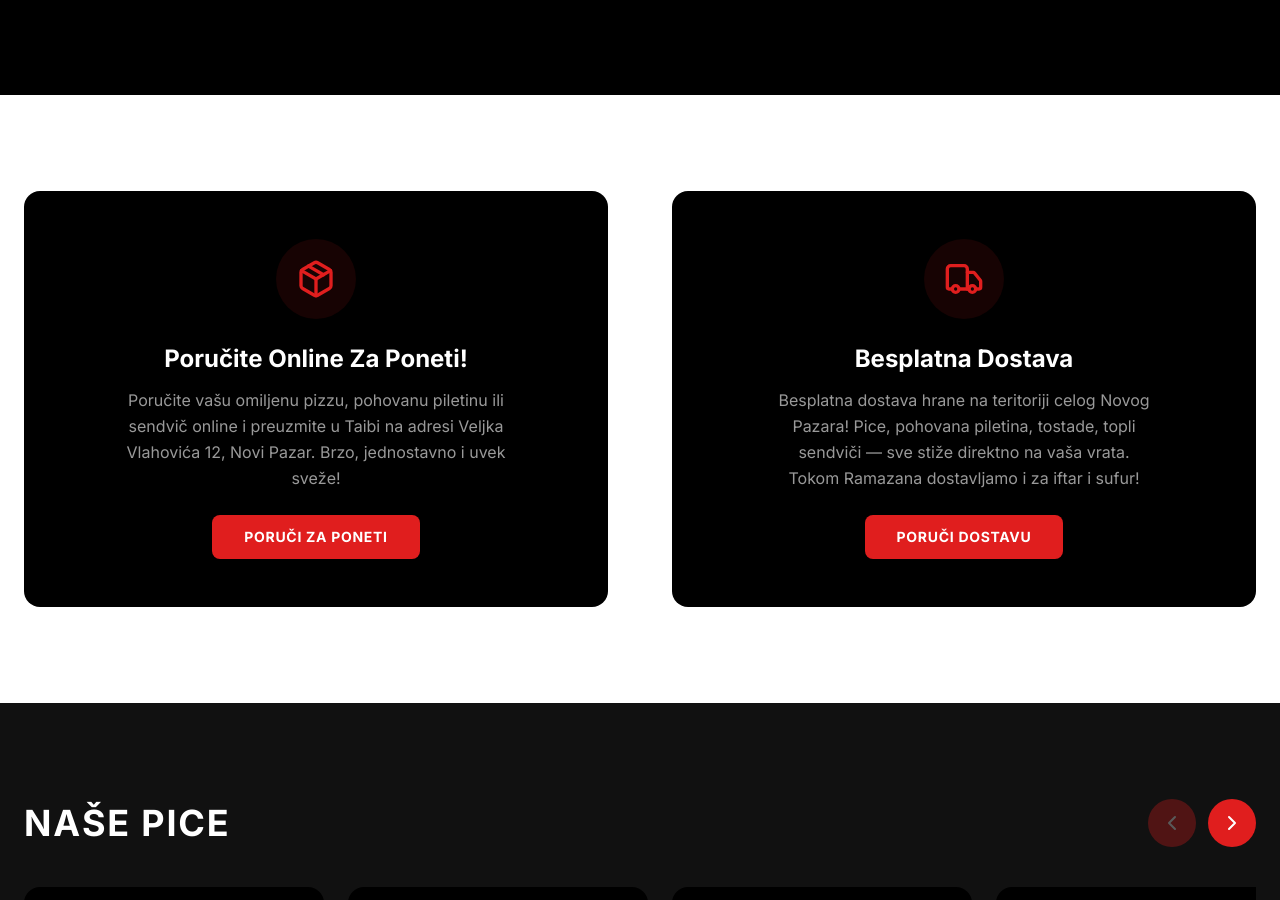
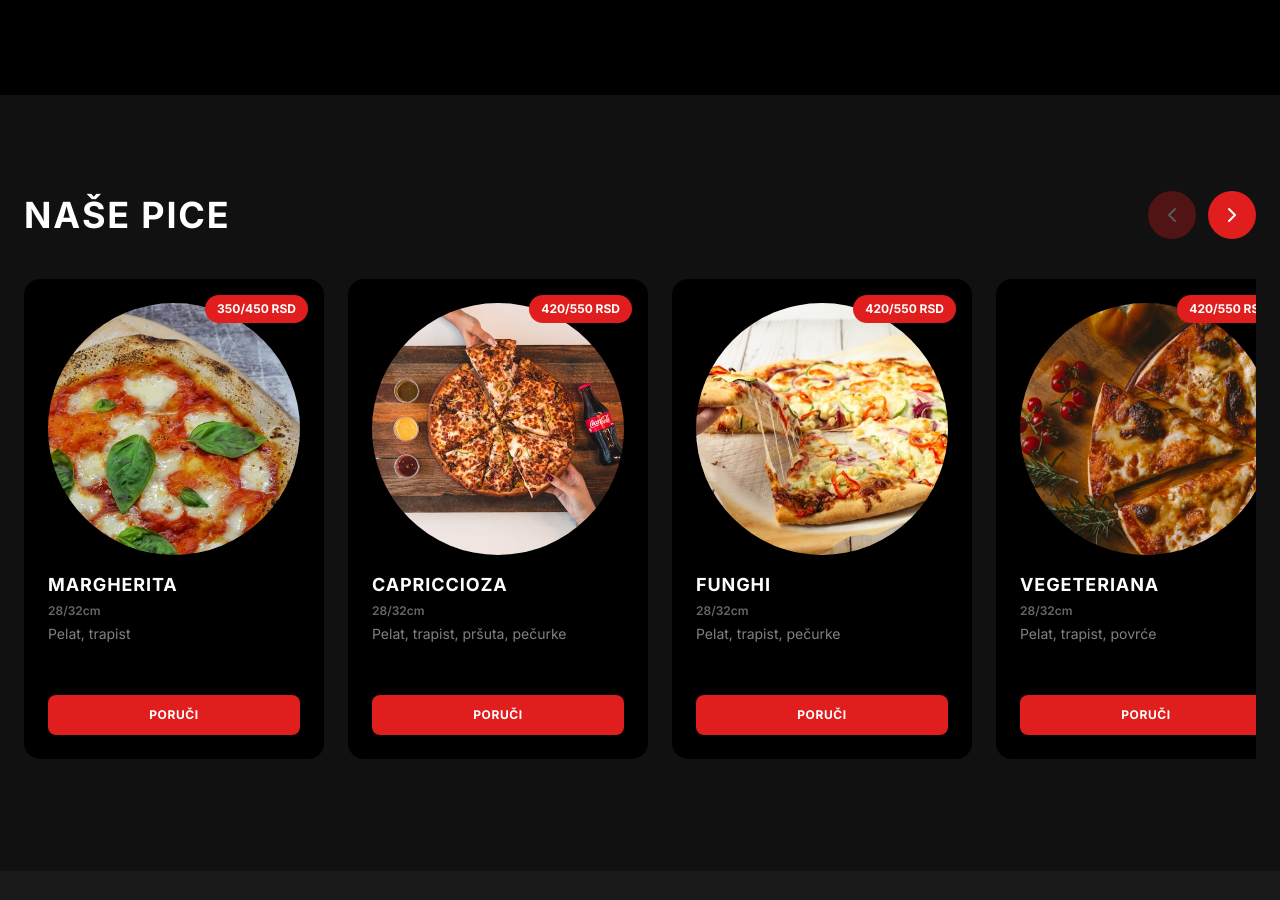
Before and after one commit to luckybbbbbb/taiba-picerija, a Next.js app: page / in a window 1280 px wide. Shown: the part 2879-3779 px from the top of the page. Built offline with nearby package versions, Linux system fonts and the light colour scheme; a web font is replaced by a local one.

Commit message:
Uklonjena sekcija Poruči za poneti/dostavu — nepotrebna

```diff
--- a/app/page.tsx
+++ b/app/page.tsx
@@ -2,7 +2,6 @@ import { Navbar } from "@/components/navbar"
 import { Hero } from "@/components/hero"
 import { RamadanBanner } from "@/components/ramadan-banner"
 import { MenuCategories } from "@/components/menu-categories"
-import { OrderFeatures } from "@/components/order-features"
 import { PizzaCarousel } from "@/components/pizza-carousel"
 import { Footer } from "@/components/footer"
 import { ScrollToTop } from "@/components/scroll-to-top"
@@ -17,7 +16,6 @@ export default function Home() {
         <Hero />
         <RamadanBanner />
         <MenuCategories />
-        <OrderFeatures />
         <PizzaCarousel />
         <Footer />
         <ScrollToTop />
--- a/components/order-features.tsx
+++ /dev/null
@@ -1,74 +0,0 @@
-"use client"
-
-import { useEffect, useRef, useState } from "react"
-import { Package, Truck } from "lucide-react"
-
-export function OrderFeatures() {
-  const sectionRef = useRef<HTMLElement>(null)
-  const [visible, setVisible] = useState(false)
-
-  useEffect(() => {
-    const observer = new IntersectionObserver(
-      ([entry]) => {
-        if (entry.isIntersecting) setVisible(true)
-      },
-      { threshold: 0.2 }
-    )
-    if (sectionRef.current) observer.observe(sectionRef.current)
-    return () => observer.disconnect()
-  }, [])
-
-  return (
-    <section ref={sectionRef} aria-label="Opcije poručivanja — dostava i ponesi" className="bg-taiba-white py-16 md:py-24">
-      <div className="max-w-7xl mx-auto px-6">
-        <div className="grid grid-cols-1 md:grid-cols-2 gap-8 lg:gap-16">
-          {/* Pickup */}
-          <div
-            className={`flex flex-col items-center text-center p-8 md:p-12 rounded-2xl bg-taiba-black transition-all duration-700 ${
-              visible ? "opacity-100 translate-y-0" : "opacity-0 translate-y-8"
-            }`}
-          >
-            <div className="w-20 h-20 rounded-full bg-taiba-red/10 flex items-center justify-center mb-6">
-              <Package className="w-10 h-10 text-taiba-red" />
-            </div>
-            <h3 className="text-xl md:text-2xl font-bold text-taiba-white mb-3">
-              {"Poručite Online Za Poneti!"}
-            </h3>
-            <p className="text-taiba-white/60 leading-relaxed mb-6 max-w-sm">
-              {"Poručite vašu omiljenu pizzu, pohovanu piletinu ili sendvič online i preuzmite u Taibi na adresi Veljka Vlahovića 12, Novi Pazar. Brzo, jednostavno i uvek sveže!"}
-            </p>
-            <a
-              href="#menu"
-              className="inline-block bg-taiba-red text-taiba-white px-8 py-3 rounded-lg font-bold text-sm uppercase tracking-wider hover:bg-taiba-red-dark transition-colors"
-            >
-              Poruči Za Poneti
-            </a>
-          </div>
-
-          {/* Delivery */}
-          <div
-            className={`flex flex-col items-center text-center p-8 md:p-12 rounded-2xl bg-taiba-black transition-all duration-700 delay-200 ${
-              visible ? "opacity-100 translate-y-0" : "opacity-0 translate-y-8"
-            }`}
-          >
-            <div className="w-20 h-20 rounded-full bg-taiba-red/10 flex items-center justify-center mb-6">
-              <Truck className="w-10 h-10 text-taiba-red" />
-            </div>
-            <h3 className="text-xl md:text-2xl font-bold text-taiba-white mb-3">
-              {"Besplatna Dostava"}
-            </h3>
-            <p className="text-taiba-white/60 leading-relaxed mb-6 max-w-sm">
-              {"Besplatna dostava hrane na teritoriji celog Novog Pazara! Pice, pohovana piletina, tostade, topli sendviči — sve stiže direktno na vaša vrata. Tokom Ramazana dostavljamo i za iftar i sufur!"}
-            </p>
-            <a
-              href="#menu"
-              className="inline-block bg-taiba-red text-taiba-white px-8 py-3 rounded-lg font-bold text-sm uppercase tracking-wider hover:bg-taiba-red-dark transition-colors"
-            >
-              Poruči Dostavu
-            </a>
-          </div>
-        </div>
-      </div>
-    </section>
-  )
-}
```
